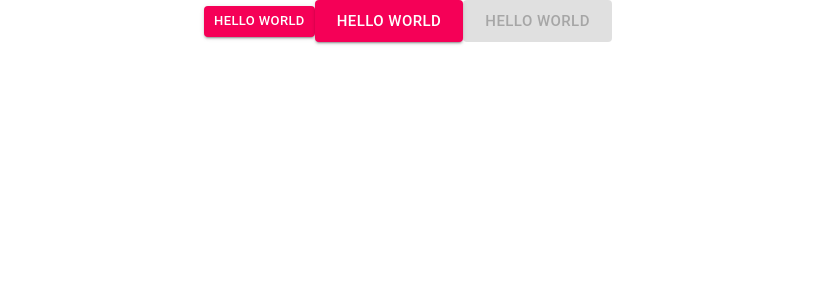
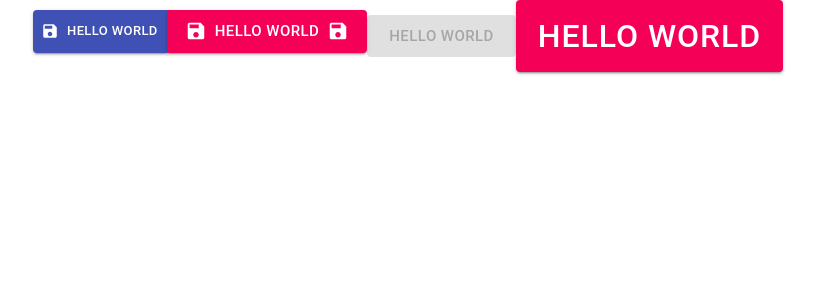
Before and after one commit to mmanchee/MaterialUIExample, a React (Create React App) app: page / in a window 1280 px wide. Shown: the top 300 px of the page, without its empty margins (232-1047 px from the left). Built offline with nearby package versions, Linux system fonts and the light colour scheme.

Commit message:
add ButtonGroups with material-ui

```diff
--- a/package.json
+++ b/package.json
@@ -4,6 +4,7 @@
   "private": true,
   "dependencies": {
     "@material-ui/core": "^4.11.3",
+    "@material-ui/icons": "^4.11.2",
     "@testing-library/jest-dom": "^5.11.9",
     "@testing-library/react": "^11.2.3",
     "@testing-library/user-event": "^12.6.3",
--- a/src/App.js
+++ b/src/App.js
@@ -1,23 +1,29 @@
 import './App.css';
-import { Button } from '@material-ui/core';
+import { Button, ButtonGroup } from '@material-ui/core';
+import { Icons, Save } from '@material-ui/icons';
 
 function App() {
   return (
     <div className="App">
+      <ButtonGroup>
         <Button
+          startIcon={<Save />}
           size='small'
           variant='contained'
-        color='secondary'
+          color='primary'
           background='blue' >
           Hello World
         </Button>
         <Button
+          startIcon={<Save />}
+          endIcon={<Save />}
           size='large'
           variant='contained'
           color='secondary'
           background='blue' >
           Hello World
         </Button>
+      </ButtonGroup>
       <Button
         size='large'
         disabled
@@ -26,6 +32,17 @@ function App() {
         background='blue' >
         Hello World
       </Button>
+      <Button
+        size='large'
+        style={{
+          fontSize: '32px'
+        }}
+        variant='contained'
+        color='secondary'
+        background='blue' >
+        Hello World
+      </Button>
+
     </div>
 
   );
```
Also changed, not shown: 2 other files (tests, documents, lock files or other folders). Lines whose indentation alone changed are shown as unchanged.
